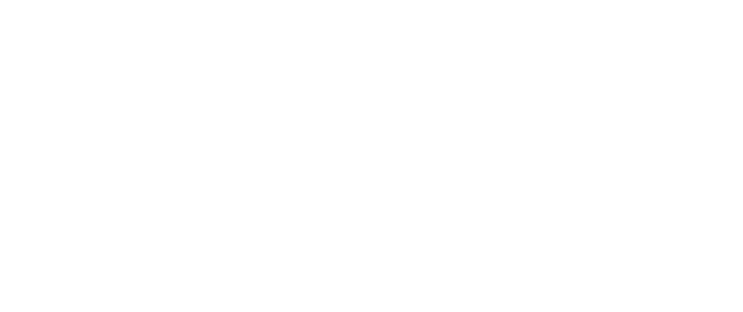
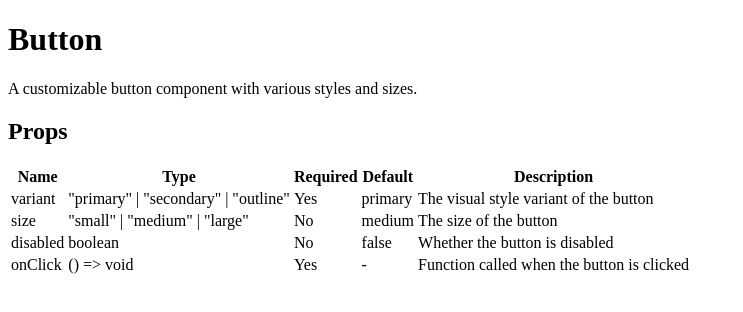
Before and after one commit to Go-deungeo-Lab/react-autodoc, a React (Create React App) app: page / in a window 1280 px wide. Shown: the top 312 px of the page, without its empty margins (0-743 px from the left). Built offline with nearby package versions, Linux system fonts and the light colour scheme.

Commit message:
feat: implement document viewer and prop table components ✨

```diff
--- a/src/App.tsx
+++ b/src/App.tsx
@@ -1,8 +1,13 @@
+// src/App.tsx
 import React from 'react';
+import { DocumentViewer } from './components/viewer/DocumentViewer';
+import { sampleComponent } from './data/sampleComponent';
+
 function App() {
   return (
-    <div className="App">
-    </div>
+      <div className="min-h-screen bg-gray-50">
+        <DocumentViewer component={sampleComponent} />
+      </div>
   );
 }
 
--- a/src/components/viewer/DocumentViewer.tsx
+++ b/src/components/viewer/DocumentViewer.tsx
@@ -0,0 +1,19 @@
+import React from 'react';
+import { ComponentDoc } from '../../types';
+import { PropTable } from './PropTable';
+
+interface DocumentViewerProps {
+    component: ComponentDoc;
+}
+
+export const DocumentViewer: React.FC<DocumentViewerProps> = ({ component }) => {
+    return (
+        <div className="container mx-auto p-4">
+            <h1 className="text-2xl font-bold mb-4">{component.name}</h1>
+            {component.description && (
+                <p className="text-gray-600 mb-6">{component.description}</p>
+            )}
+            <PropTable props={component.props} />
+        </div>
+    );
+};
--- a/src/components/viewer/PropTable.tsx
+++ b/src/components/viewer/PropTable.tsx
@@ -0,0 +1,44 @@
+import React from 'react';
+import { PropDefinition } from '../../types';
+
+interface PropTableProps {
+    props: PropDefinition[];
+}
+
+export const PropTable: React.FC<PropTableProps> = ({ props }) => {
+    return (
+        <div className="mt-6">
+            <h2 className="text-xl font-semibold mb-4">Props</h2>
+            <div className="overflow-x-auto">
+                <table className="min-w-full divide-y divide-gray-200">
+                    <thead className="bg-gray-50">
+                    <tr>
+                        <th className="px-6 py-3 text-left text-xs font-medium text-gray-500 uppercase tracking-wider">Name</th>
+                        <th className="px-6 py-3 text-left text-xs font-medium text-gray-500 uppercase tracking-wider">Type</th>
+                        <th className="px-6 py-3 text-left text-xs font-medium text-gray-500 uppercase tracking-wider">Required</th>
+                        <th className="px-6 py-3 text-left text-xs font-medium text-gray-500 uppercase tracking-wider">Default</th>
+                        <th className="px-6 py-3 text-left text-xs font-medium text-gray-500 uppercase tracking-wider">Description</th>
+                    </tr>
+                    </thead>
+                    <tbody className="bg-white divide-y divide-gray-200">
+                    {props.map((prop) => (
+                        <tr key={prop.name}>
+                            <td className="px-6 py-4 whitespace-nowrap font-medium">{prop.name}</td>
+                            <td className="px-6 py-4 whitespace-nowrap text-sm text-blue-600">{prop.type}</td>
+                            <td className="px-6 py-4 whitespace-nowrap text-sm">
+                                {prop.required ? 'Yes' : 'No'}
+                            </td>
+                            <td className="px-6 py-4 whitespace-nowrap text-sm">
+                                {prop.defaultValue ?? '-'}
+                            </td>
+                            <td className="px-6 py-4 text-sm text-gray-500">
+                                {prop.description ?? '-'}
+                            </td>
+                        </tr>
+                    ))}
+                    </tbody>
+                </table>
+            </div>
+        </div>
+    );
+};
--- /dev/null
+++ b/src/data/sampleComponent.ts
@@ -0,0 +1,36 @@
+// 테스트를 위한 샘플데이터 (삭제 예정 !!)
+import { ComponentDoc } from '../types';
+
+export const sampleComponent: ComponentDoc = {
+    name: 'Button',
+    description: 'A customizable button component with various styles and sizes.',
+    props: [
+        {
+            name: 'variant',
+            type: '"primary" | "secondary" | "outline"',
+            required: true,
+            defaultValue: 'primary',
+            description: 'The visual style variant of the button',
+        },
+        {
+            name: 'size',
+            type: '"small" | "medium" | "large"',
+            required: false,
+            defaultValue: 'medium',
+            description: 'The size of the button',
+        },
+        {
+            name: 'disabled',
+            type: 'boolean',
+            required: false,
+            defaultValue: 'false',
+            description: 'Whether the button is disabled',
+        },
+        {
+            name: 'onClick',
+            type: '() => void',
+            required: true,
+            description: 'Function called when the button is clicked',
+        },
+    ],
+};
```
